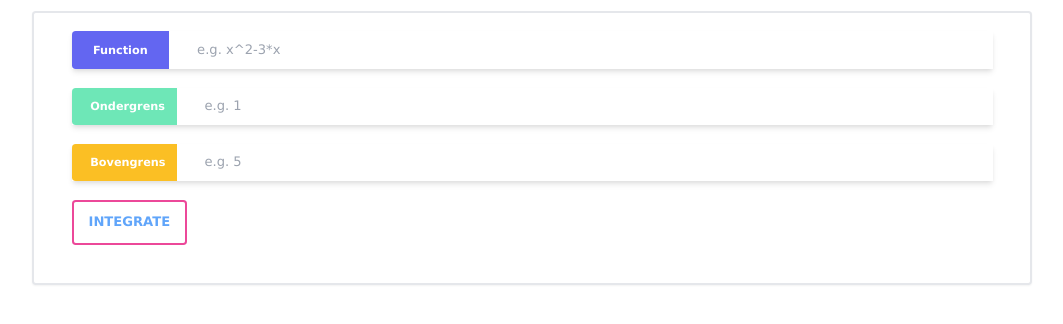
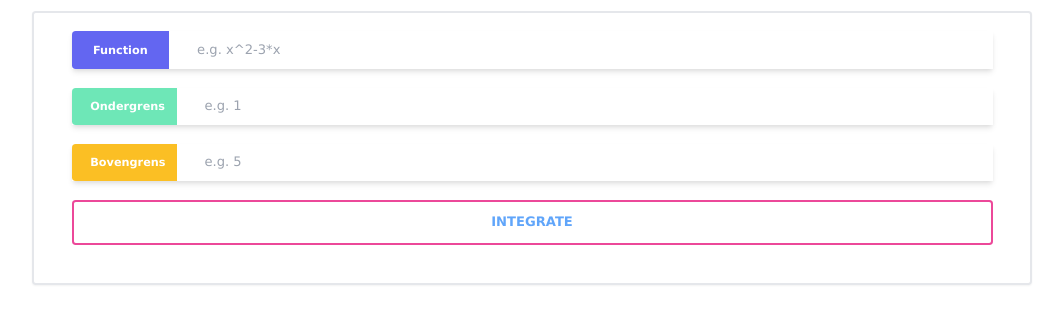
Before and after one commit to CW3A1/flask, a Flask app: page /math/integration in a window 1280 px wide. Shown: the part 172-496 px from the top of the page, without its empty margins (108-1171 px from the left). Run offline with Flask 2, Linux system fonts and the light colour scheme.

Commit message:
commitment

```diff
--- a/templates/maths/integration.html
+++ b/templates/maths/integration.html
@@ -16,7 +16,7 @@
                     <input class="field text-sm text-gray-600 p-2 px-3 rounded-r w-full" id="bg" type="number" required placeholder="    e.g. 5" name="bg" value="bg">
             </span>
 
-                <button class="border-2 border-pink-500 hover:bg-green-700 hover:text-gray-100 mt-3 text-blue-400 block text-center p-3 px-4 text-sm rounded cursor-pointer font-bold" type="submit">INTEGRATE</button>
+                <button href="{{ url_for('integration') }}" class="border-2 border-pink-500 hover:bg-green-700 hover:text-gray-100 text-blue-400 block text-center p-3 px-4 text-sm rounded w-full cursor-pointer font-bold" type="submit">INTEGRATE</button>
 
         </form>
     </div>
```
